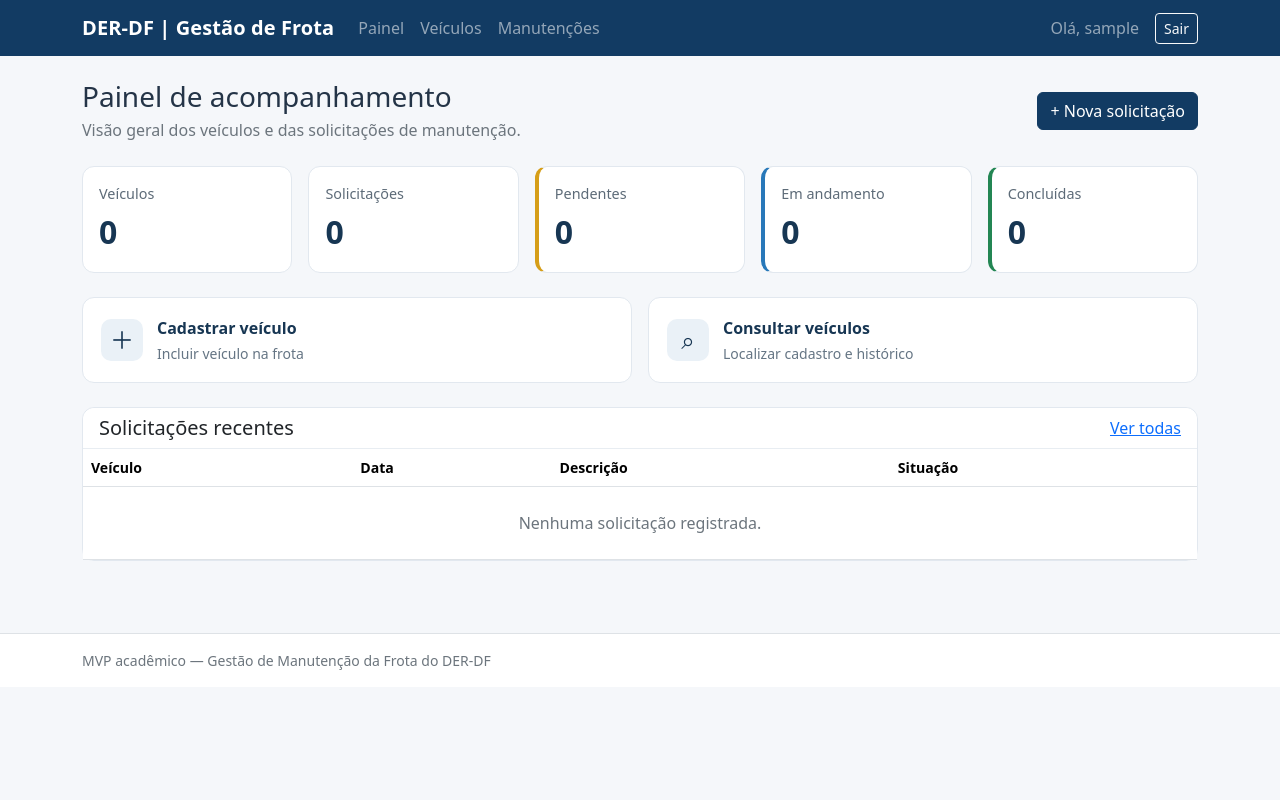
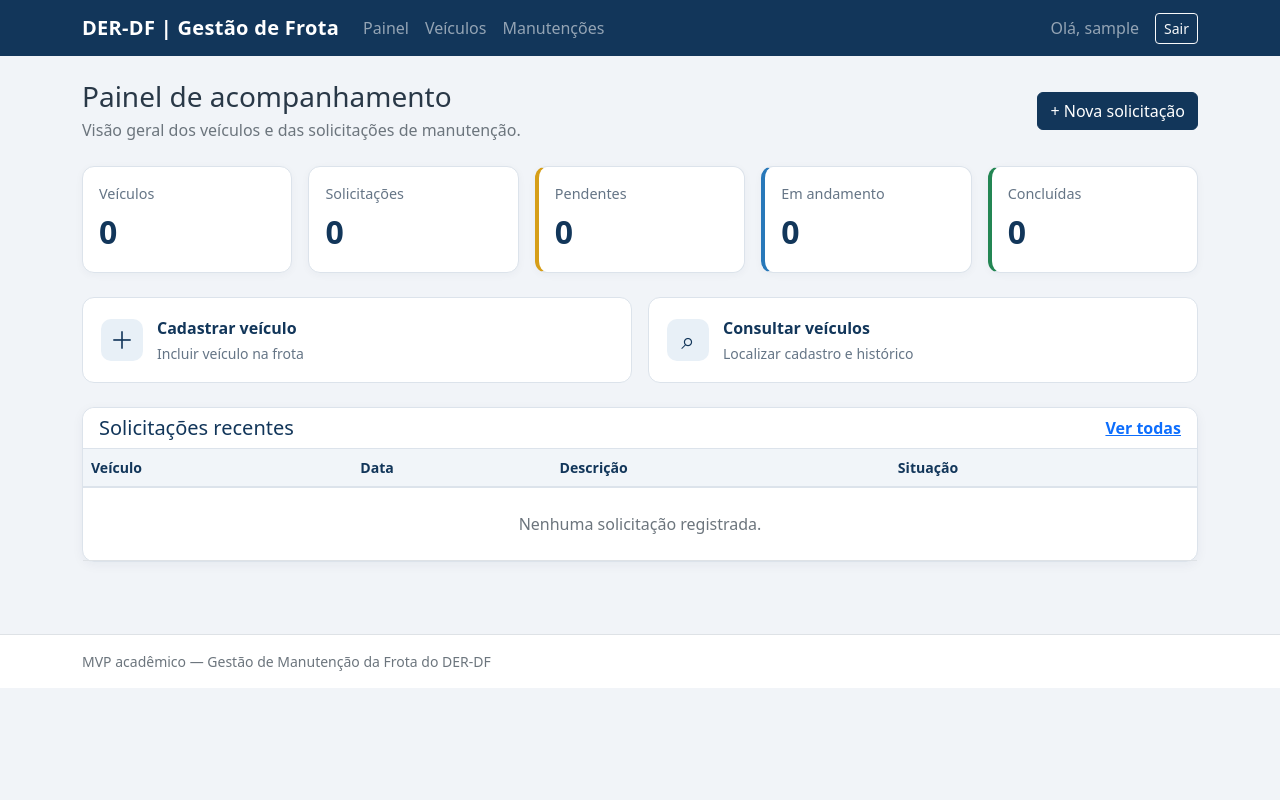
Before and after one commit to eduardo230920-glitch/der-frota-mvp, a Flask app: page /dashboard in a window 1280 px wide. Run offline with Flask 3, Linux system fonts and the light colour scheme; the visitor is signed in with stand-in values (Sample User, id 1); data that the repository does not hold is empty.

Commit message:
Atualizar identidade visual do sistema

```diff
--- a/static/css/style.css
+++ b/static/css/style.css
@@ -1,31 +1,271 @@
-:root { --der-blue: #123b63; --der-blue-dark: #0c2c4a; }
-body { background: #f5f7fa; color: #243447; min-height: 100vh; }
-.bg-der { background: var(--der-blue); }
-.navbar-brand { letter-spacing: .1px; }
-h1, h2 { color: #173653; }
-.card { border: 1px solid #e2e8ef; border-radius: 12px; }
-.card-header { border-bottom: 1px solid #e8edf2; border-radius: 12px 12px 0 0 !important; }
-.btn-primary { background: var(--der-blue); border-color: var(--der-blue); }
-.btn-primary:hover, .btn-primary:focus { background: var(--der-blue-dark); border-color: var(--der-blue-dark); }
-.form-control:focus, .form-select:focus, .btn:focus-visible, a:focus-visible { border-color: #2878b9; box-shadow: 0 0 0 .22rem rgba(40,120,185,.22); outline: 2px solid transparent; }
-.metric-card { background: #fff; border: 1px solid #e2e8ef; border-radius: 12px; padding: 16px; height: 100%; }
-.metric-card span { display: block; color: #5d6b78; font-size: .9rem; }
-.metric-card strong { display: block; font-size: 2rem; color: #173653; margin-top: 4px; }
-.metric-pending { border-left: 4px solid #d69e18; }
-.metric-progress { border-left: 4px solid #2878b9; }
-.metric-done { border-left: 4px solid #238653; }
-.action-card { display: flex; gap: 14px; align-items: center; background: #fff; border: 1px solid #e2e8ef; border-radius: 12px; padding: 18px; color: #173653; text-decoration: none; height: 100%; }
-.action-card:hover { border-color: #8caac4; background: #fbfdff; }
-.action-card small { display: block; color: #657584; margin-top: 3px; }
-.action-icon { display: grid; place-items: center; width: 42px; height: 42px; border-radius: 10px; background: #eaf1f7; font-size: 1.5rem; }
-.status { display: inline-block; border-radius: 999px; padding: 5px 10px; font-size: .82rem; font-weight: 600; white-space: nowrap; }
-.status-pending { color: #765300; background: #fff2c7; }
-.status-progress { color: #14517d; background: #dceefa; }
-.status-done { color: #17633e; background: #dff3e7; }
-.brand-mark { width: 62px; height: 62px; border-radius: 16px; background: var(--der-blue); color: white; display: grid; place-items: center; font-weight: 800; font-size: 1.35rem; margin: auto; }
-.login-area { min-height: 70vh; }
-.demo-note { background: #f2f6fa; border-radius: 8px; padding: 12px; font-size: .9rem; }
-.description-cell { min-width: 220px; max-width: 360px; }
-table th { color: #536474; font-size: .88rem; white-space: nowrap; }
-footer { background: #fff; }
-@media (max-width: 575px) { .metric-card { padding: 12px; } .metric-card strong { font-size: 1.6rem; } }
+
+:root {
+    /* Identidade visual DER-DF */
+    --der-blue: #12365a;
+    --der-blue-dark: #0b2742;
+    --der-blue-light: #e8f0f7;
+
+    /* Cores gerais */
+    --cor-fundo: #f1f4f8;
+    --cor-painel: #ffffff;
+    --cor-texto: #293847;
+    --cor-texto-secundario: #657586;
+    --cor-borda: #dce3eb;
+
+    /* Cores de destaque */
+    --cor-destaque: #d6a12b;
+    --cor-sucesso: #238653;
+    --cor-alerta: #d69e18;
+    --cor-info: #2878b9;
+}
+
+/* Configuração geral */
+body {
+    background: var(--cor-fundo);
+    color: var(--cor-texto);
+    min-height: 100vh;
+}
+
+/* Cabeçalho institucional */
+.bg-der {
+    background: var(--der-blue) !important;
+}
+
+.navbar {
+    background: var(--der-blue-dark);
+}
+
+.navbar-brand {
+    letter-spacing: .3px;
+    font-weight: 600;
+}
+
+/* Títulos */
+h1, h2, h3, h4 {
+    color: var(--der-blue);
+}
+
+/* Painéis e cartões */
+.card {
+    background: var(--cor-painel);
+    border: 1px solid var(--cor-borda);
+    border-radius: 12px;
+    box-shadow: 0 3px 12px rgba(20, 45, 70, .05);
+}
+
+.card-header {
+    background: #f8fafc;
+    border-bottom: 1px solid var(--cor-borda);
+    border-radius: 12px 12px 0 0 !important;
+    color: var(--der-blue);
+    font-weight: 600;
+}
+
+/* Botões principais */
+.btn-primary {
+    background: var(--der-blue);
+    border-color: var(--der-blue);
+}
+
+.btn-primary:hover,
+.btn-primary:focus {
+    background: var(--der-blue-dark);
+    border-color: var(--der-blue-dark);
+}
+
+/* Botões secundários */
+.btn-outline-primary {
+    color: var(--der-blue);
+    border-color: var(--der-blue);
+}
+
+.btn-outline-primary:hover {
+    background: var(--der-blue);
+    border-color: var(--der-blue);
+    color: #fff;
+}
+
+/* Campos dos formulários */
+.form-control,
+.form-select {
+    border: 1px solid #cfd8e2;
+    border-radius: 7px;
+}
+
+.form-control:focus,
+.form-select:focus,
+.btn:focus-visible,
+a:focus-visible {
+    border-color: #2878b9;
+    box-shadow: 0 0 0 .22rem rgba(40, 120, 185, .18);
+    outline: 2px solid transparent;
+}
+
+/* Indicadores do painel */
+.metric-card {
+    background: #fff;
+    border: 1px solid var(--cor-borda);
+    border-radius: 12px;
+    padding: 16px;
+    height: 100%;
+    box-shadow: 0 2px 8px rgba(20, 45, 70, .04);
+}
+
+.metric-card span {
+    display: block;
+    color: var(--cor-texto-secundario);
+    font-size: .9rem;
+}
+
+.metric-card strong {
+    display: block;
+    font-size: 2rem;
+    color: var(--der-blue);
+    margin-top: 4px;
+}
+
+.metric-pending {
+    border-left: 4px solid var(--cor-alerta);
+}
+
+.metric-progress {
+    border-left: 4px solid var(--cor-info);
+}
+
+.metric-done {
+    border-left: 4px solid var(--cor-sucesso);
+}
+
+/* Cartões de acesso rápido */
+.action-card {
+    display: flex;
+    gap: 14px;
+    align-items: center;
+    background: #fff;
+    border: 1px solid var(--cor-borda);
+    border-radius: 12px;
+    padding: 18px;
+    color: var(--der-blue);
+    text-decoration: none;
+    height: 100%;
+    transition: .2s ease;
+}
+
+.action-card:hover {
+    border-color: #8caac4;
+    background: #f8fbfe;
+    transform: translateY(-2px);
+}
+
+.action-card small {
+    display: block;
+    color: var(--cor-texto-secundario);
+    margin-top: 3px;
+}
+
+.action-icon {
+    display: grid;
+    place-items: center;
+    width: 42px;
+    height: 42px;
+    border-radius: 10px;
+    background: var(--der-blue-light);
+    color: var(--der-blue);
+    font-size: 1.5rem;
+}
+
+/* Situação das manutenções */
+.status {
+    display: inline-block;
+    border-radius: 999px;
+    padding: 5px 10px;
+    font-size: .82rem;
+    font-weight: 600;
+    white-space: nowrap;
+}
+
+.status-pending {
+    color: #765300;
+    background: #fff2c7;
+}
+
+.status-progress {
+    color: #14517d;
+    background: #dceefa;
+}
+
+.status-done {
+    color: #17633e;
+    background: #dff3e7;
+}
+
+/* Identificação visual */
+.brand-mark {
+    width: 62px;
+    height: 62px;
+    border-radius: 16px;
+    background: var(--der-blue);
+    color: white;
+    display: grid;
+    place-items: center;
+    font-weight: 800;
+    font-size: 1.35rem;
+    margin: auto;
+}
+
+/* Tela de login */
+.login-area {
+    min-height: 70vh;
+}
+
+.demo-note {
+    background: #edf3f8;
+    border-radius: 8px;
+    padding: 12px;
+    font-size: .9rem;
+    color: var(--cor-texto-secundario);
+}
+
+/* Tabelas */
+.description-cell {
+    min-width: 220px;
+    max-width: 360px;
+}
+
+table th {
+    color: #536474;
+    font-size: .88rem;
+    white-space: nowrap;
+}
+
+.table {
+    --bs-table-bg: transparent;
+}
+
+.table thead th {
+    background: #f1f5f9;
+    color: var(--der-blue);
+    border-bottom: 2px solid var(--cor-borda);
+}
+
+/* Rodapé */
+footer {
+    background: #fff;
+    border-top: 1px solid var(--cor-borda);
+    color: var(--cor-texto-secundario);
+}
+
+/* Responsividade */
+@media (max-width: 575px) {
+    .metric-card {
+        padding: 12px;
+    }
+
+    .metric-card strong {
+        font-size: 1.6rem;
+    }
+
+    .action-card {
+        padding: 14px;
+    }
+}
```
